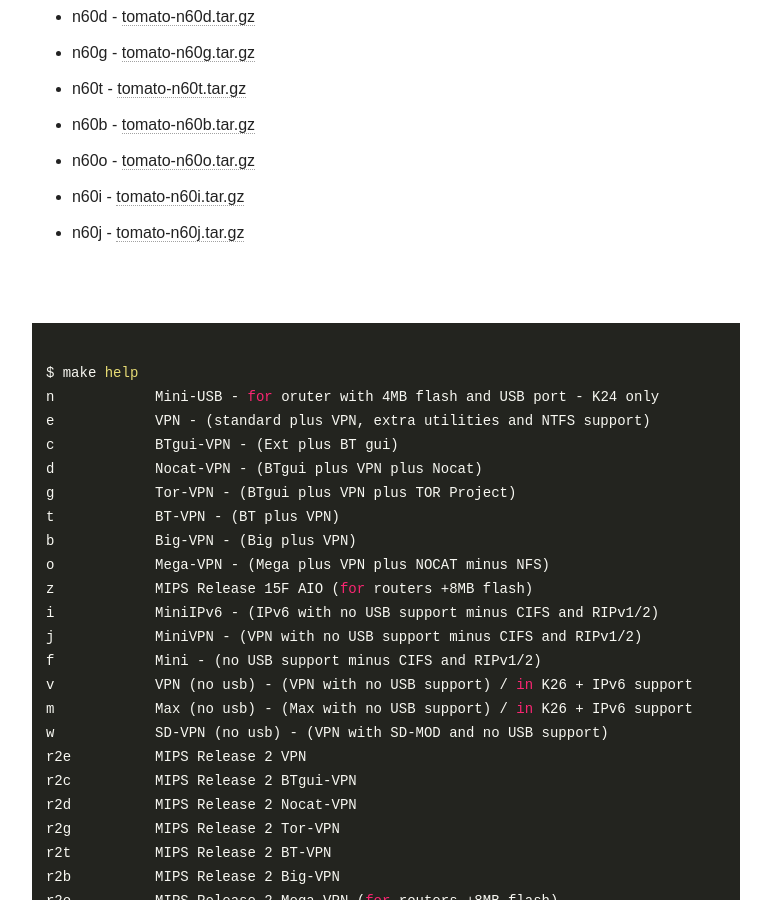
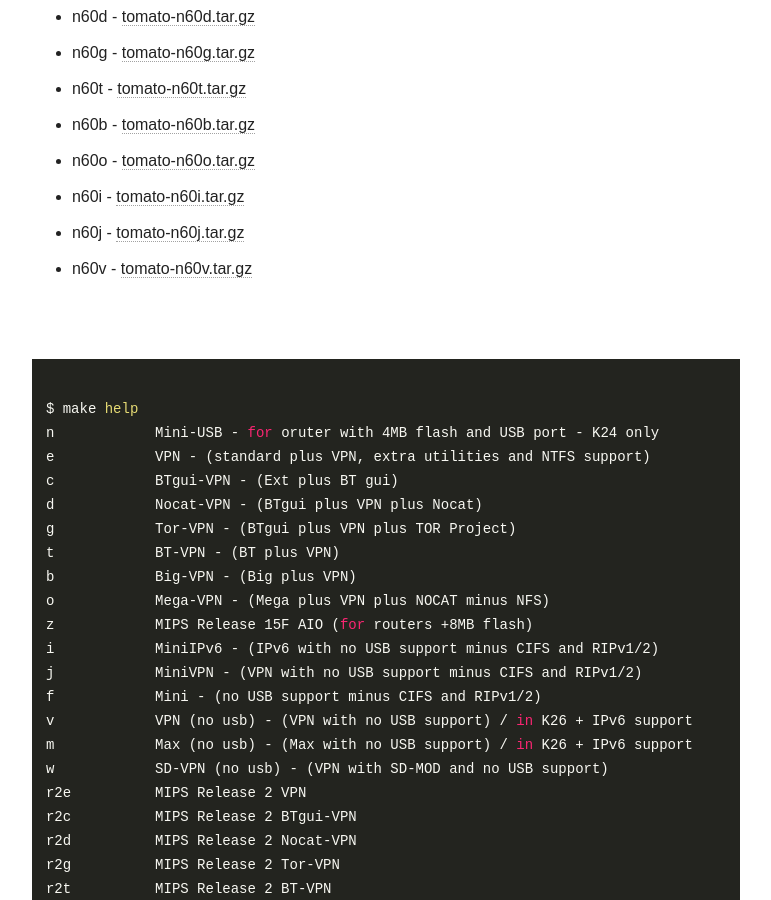
Before and after one commit to oglopss/tomato-ci-ctf-jekyll, a Jekyll site: the page built from index.html, in a window 1280 px wide and 900 px high, scrolled down 1279 px. Shown: the whole window, without its empty margins (254-1025 px from the left). Built offline with Jekyll 4.4.1, drawn with Linux system fonts in a browser that asks for light colours; nearby versions of some CDN libraries.

Commit message:
Travis build 3 n60v pushed to gh-pages

```diff
--- a/_data/ss.yml
+++ b/_data/ss.yml
@@ -25,3 +25,4 @@
   - 0026 n60i tomato-n60i.tar.gz
   - 0024 n60o tomato-n60o.tar.gz
   - 0027 n60j tomato-n60j.tar.gz
+  - 0028 n60v tomato-n60v.tar.gz
```
Also changed, not shown: 1 other file.
